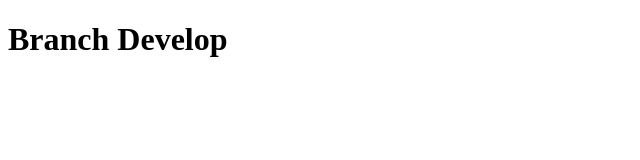
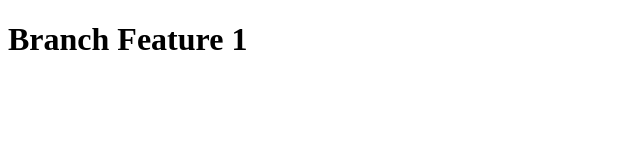
Before and after one commit to nurhasikin/Praktikum-Version-Control-and-Branch-Management-Git, a plain HTML site: page index.html in a window 1280 px wide. Shown: the full height of the page, 0-640 px from the left. Drawn offline with Linux system fonts and the light colour scheme.

Commit message:
file index.html branch feature 1

```diff
--- a/index.html
+++ b/index.html
@@ -7,6 +7,6 @@
     <title>Document</title>
 </head>
 <body>
-    <h1>Branch Develop</h1>
+    <h1>Branch Feature 1</h1>
 </body>
 </html>
```
